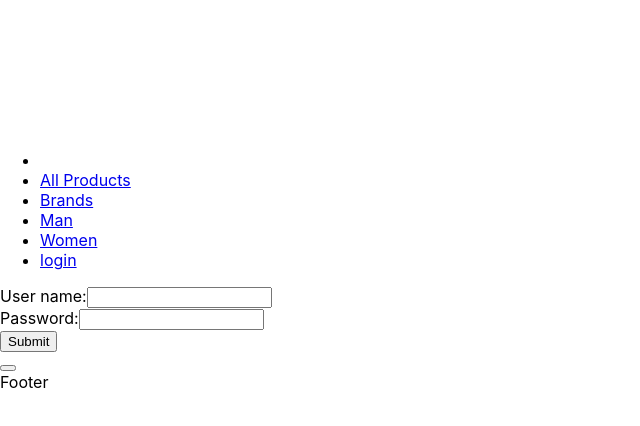
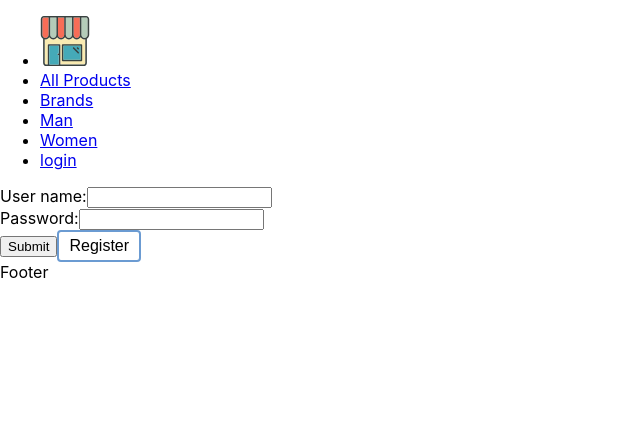
Before and after one commit to chukinnam/react_frontend, a React (Create React App) app: page /login in a window 1280 px wide. Shown: the top 426 px of the page, without its empty margins (0-640 px from the left). Built offline with nearby package versions, Linux system fonts and the light colour scheme.

Commit message:
register

```diff
--- a/src/Layout/Navbar.js
+++ b/src/Layout/Navbar.js
@@ -2,8 +2,10 @@ import React from "react";
 import { Routes, Route, Link } from "react-router-dom";
 import AllProduct from "../pages/AllProduct";
 import Brands from "../pages/Brands";
+import HomePage from "../pages/HomePage";
 import Loginpages from "../pages/Loginpages";
 import Man from "../pages/Man";
+import Register from "../pages/Register";
 import Women from "../pages/Women";
 const Navbar = () => {
   return (
@@ -13,7 +15,93 @@ const Navbar = () => {
           <li className="icon">
             <Link to="/">
               <span className="image">
-                <svg></svg>
+                <svg
+                  version="1.0"
+                  id="Layer_1"
+                  xmlns="http://www.w3.org/2000/svg"
+                  width="50px"
+                  height="50px"
+                  viewBox="0 0 64 64"
+                  enableBackground="new 0 0 64 64"
+                >
+                  <g>
+                    <g>
+                      <path
+                        fill="#F76D57"
+                        d="M43,2v22c0,2.209,1.791,4,4,4s4-1.791,4-4V2H43z"
+                      />
+                      <path
+                        fill="#F76D57"
+                        d="M23,24c0,2.209,1.791,4,4,4s4-1.791,4-4V2h-8V24z"
+                      />
+                      <path
+                        fill="#F76D57"
+                        d="M3,4v20c0,2.209,1.791,4,4,4s4-1.791,4-4V2H5C3.896,2,3,2.895,3,4z"
+                      />
+                    </g>
+                    <path
+                      fill="#F9EBB2"
+                      d="M58,60c0,1.104-0.896,2-2,2H26V37c0-0.516-0.447-1-1-1H11c-0.553,0-1,0.447-1,1v25H8c-1.104,0-2-0.896-2-2
+		V29.91C6.326,29.965,6.658,30,7,30c2.088,0,3.926-1.068,5-2.688C13.074,28.932,14.912,30,17,30s3.926-1.068,5-2.688
+		C23.074,28.932,24.912,30,27,30s3.926-1.068,5-2.688C33.074,28.932,34.912,30,37,30s3.926-1.068,5-2.688
+		C43.074,28.932,44.912,30,47,30s3.926-1.068,5-2.688C53.074,28.932,54.912,30,57,30c0.342,0,0.674-0.035,1-0.09V60z"
+                    />
+                    <g>
+                      <path
+                        fill="#B4CCB9"
+                        d="M33,24c0,2.209,1.791,4,4,4s4-1.791,4-4V2h-8V24z"
+                      />
+                      <path
+                        fill="#B4CCB9"
+                        d="M13,24c0,2.209,1.791,4,4,4s4-1.791,4-4V2h-8V24z"
+                      />
+                      <path
+                        fill="#B4CCB9"
+                        d="M59,2h-6v22c0,2.209,1.791,4,4,4s4-1.791,4-4V4C61,2.895,60.104,2,59,2z"
+                      />
+                    </g>
+                    <path
+                      fill="#394240"
+                      d="M59,0H5C2.789,0,1,1.789,1,4v20c0,2.219,1.208,4.152,3,5.189V60c0,2.211,1.789,4,4,4h48
+		c2.211,0,4-1.789,4-4V29.189c1.792-1.037,3-2.971,3-5.189V4C63,1.789,61.211,0,59,0z M51,2v22c0,2.209-1.791,4-4,4s-4-1.791-4-4V2
+		H51z M41,2v22c0,2.209-1.791,4-4,4s-4-1.791-4-4V2H41z M31,2v22c0,2.209-1.791,4-4,4s-4-1.791-4-4V2H31z M21,2v22
+		c0,2.209-1.791,4-4,4s-4-1.791-4-4V2H21z M3,4c0-1.105,0.896-2,2-2h6v22c0,2.209-1.791,4-4,4s-4-1.791-4-4V4z M12,62V38h12v10h-1
+		c-0.553,0-1,0.447-1,1s0.447,1,1,1h1v12H12z M58,60c0,1.104-0.896,2-2,2H26V37c0-0.516-0.447-1-1-1H11c-0.553,0-1,0.447-1,1v25H8
+		c-1.104,0-2-0.896-2-2V29.91C6.326,29.965,6.658,30,7,30c2.088,0,3.926-1.068,5-2.688C13.074,28.932,14.912,30,17,30
+		s3.926-1.068,5-2.688C23.074,28.932,24.912,30,27,30s3.926-1.068,5-2.688C33.074,28.932,34.912,30,37,30s3.926-1.068,5-2.688
+		C43.074,28.932,44.912,30,47,30s3.926-1.068,5-2.688C53.074,28.932,54.912,30,57,30c0.342,0,0.674-0.035,1-0.09V60z M57,28
+		c-2.209,0-4-1.791-4-4V2h6c1.104,0,2,0.895,2,2v20C61,26.209,59.209,28,57,28z"
+                    />
+                    <path
+                      fill="#394240"
+                      d="M53,36H29c-0.553,0-1,0.447-1,1v20c0,0.553,0.447,1,1,1h24c0.553,0,1-0.447,1-1V37
+		C54,36.447,53.553,36,53,36z M52,56H30V38h22V56z"
+                    />
+                    <g>
+                      <path
+                        fill="#45AAB8"
+                        d="M12,62h12V50h-1c-0.553,0-1-0.447-1-1s0.447-1,1-1h1V38H12V62z"
+                      />
+                      <rect
+                        x="30"
+                        y="38"
+                        fill="#45AAB8"
+                        width="22"
+                        height="18"
+                      />
+                    </g>
+                    <path
+                      fill="#394240"
+                      d="M48.293,42.707C48.488,42.902,48.744,43,49,43s0.512-0.098,0.707-0.293c0.391-0.391,0.391-1.023,0-1.414
+		l-1-1c-0.391-0.391-1.023-0.391-1.414,0s-0.391,1.023,0,1.414L48.293,42.707z"
+                    />
+                    <path
+                      fill="#394240"
+                      d="M48.293,47.707C48.488,47.902,48.744,48,49,48s0.512-0.098,0.707-0.293c0.391-0.391,0.391-1.023,0-1.414
+		l-6-6c-0.391-0.391-1.023-0.391-1.414,0s-0.391,1.023,0,1.414L48.293,47.707z"
+                    />
+                  </g>
+                </svg>
               </span>
             </Link>
           </li>
@@ -40,6 +128,8 @@ const Navbar = () => {
         <Route path="/man" element={<Man />} />
         <Route path="/women" element={<Women />} />
         <Route path="/login" element={<Loginpages />} />
+        <Route path="/" element={<HomePage />} />
+        <Route path="/register" element={<Register />} />
       </Routes>
     </>
   );
--- /dev/null
+++ b/src/components/Button.js
@@ -0,0 +1,28 @@
+import React from "react";
+import { useNavigate } from "react-router-dom";
+const Button = (props) => {
+  const buttonStyle = {
+    border: "2px solid rgb(107, 155, 210)",
+    borderRadius: "4px",
+    fontSize: "16px",
+    color: "#000000",
+    backgroundColor: "#ffffff",
+    cursor: "pointer",
+    padding: "5px 10px",
+  };
+  const navigate = useNavigate();
+  const handlebutton = (e) => {
+    if (props.redirect) {
+      navigate("/" + props.redirectPath);
+    } else {
+      console.log("do.....");
+    }
+  };
+  return (
+    <button style={buttonStyle} onClick={handlebutton}>
+      {props.name}
+    </button>
+  );
+};
+
+export default Button;
--- a/src/features/auth/authSlices.js
+++ b/src/features/auth/authSlices.js
@@ -8,7 +8,7 @@ export const login = createAsyncThunk("auth/login", async (user, thunkAPI) => {
   try {
     // wait server return value
     const data = await authServer.login(user);
-    if (data.successç) {
+    if (data.success) {
       //id success "fulfilled" will do
       return data;
     } else {
@@ -19,6 +19,22 @@ export const login = createAsyncThunk("auth/login", async (user, thunkAPI) => {
     console.log(error);
   }
 });
+//register
+export const register = createAsyncThunk(
+  "auth/register",
+  async (user, thunkAPI) => {
+    try {
+      const data = await authServer.register(user);
+      if (data.success) {
+        return data;
+      } else {
+        return thunkAPI.rejectWithValue(data.message);
+      }
+    } catch (error) {
+      console.log(error);
+    }
+  }
+);
 //get user information from localstorage
 const user = JSON.parse(localStorage.getItem("user"));
 //create a auth slice
@@ -55,6 +71,11 @@ const authSlice = createSlice({
         state.user = null;
         state.auth = false;
         state.message = action.payload;
+      })
+      .addCase(register.fulfilled, (state, action) => {
+        state.loading = false;
+        state.user = action.payload;
+        state.auth = true;
       });
   },
 });
--- /dev/null
+++ b/src/pages/HomePage.js
@@ -0,0 +1,7 @@
+import React from "react";
+
+const HomePage = () => {
+  return <div>HomePage</div>;
+};
+
+export default HomePage;
--- a/src/pages/Loginpages.js
+++ b/src/pages/Loginpages.js
@@ -2,6 +2,7 @@ import React, { useEffect, useState } from "react";
 import { useNavigate } from "react-router-dom";
 import { useSelector, useDispatch } from "react-redux";
 import { login } from "../features/auth/authSlices";
+import Button from "../components/Button";
 const Loginpages = () => {
   // use navigation to redirect
   const navigate = useNavigate();
@@ -16,8 +17,6 @@ const Loginpages = () => {
   useEffect(() => {
     if (auth) {
       navigate("/all_products");
-    } else {
-      console.log("login again");
     }
   }, [auth, user, loading, message, dispatch, navigate]);
   //handle input value
@@ -31,17 +30,6 @@ const Loginpages = () => {
     // call redux login function adn pass value
     dispatch(login(formValue));
   };
-  //test get profile
-  const getProfile = async () => {
-    const response = await fetch("/api/user/profile", {
-      method: "POST",
-      mode: "cors",
-      credentials: "include",
-    });
-    const data = await response.json();
-    console.log(data);
-  };
-
   return (
     <section>
       <div className="LoginContainer">
@@ -67,16 +55,16 @@ const Loginpages = () => {
                 value={formValue.password}
               ></input>
             </div>
-            <div className="submit">
+            <div className="form button">
               <input type="submit" value="Submit" />
+              <Button
+                redirect={true}
+                redirectPath={"register"}
+                name={"Register"}
+              />
             </div>
-            <div></div>
           </form>
         </div>
-      </div>
-
-      <div>
-        <button onClick={getProfile}></button>
       </div>
     </section>
   );
--- /dev/null
+++ b/src/pages/Register.js
@@ -0,0 +1,63 @@
+import React, { useState } from "react";
+
+const Register = () => {
+  const [formVlaue, setFormValue] = useState({
+    username: "",
+    password1: "",
+    password2: "",
+  });
+  const handleSubmit = async (event) => {
+    event.preventDefault();
+  };
+  const handleChange = (event) => {
+    const { name, value } = event.target;
+    setFormValue((prevState) => ({ ...prevState, [name]: value }));
+  };
+  return (
+    <>
+      <section>
+        <div className="register-container">
+          <form id="register_form" onSubmit={handleSubmit}>
+            <div className="register flexbox">
+              <div>
+                <label htmlFor="username">Username:</label>
+                <input
+                  type="text"
+                  name="username"
+                  id="username"
+                  value={formVlaue.username}
+                  onChange={handleChange}
+                />
+              </div>
+              <div>
+                <label htmlFor="password1">Password:</label>
+                <input
+                  type="password"
+                  name="password1"
+                  id="password1"
+                  value={formVlaue.password1}
+                  onChange={handleChange}
+                />
+              </div>
+              <div>
+                <label htmlFor="password2">Confirm Password</label>
+                <input
+                  type="password"
+                  name="password2"
+                  id="password2"
+                  value={formVlaue.password2}
+                  onChange={handleChange}
+                ></input>
+              </div>
+            </div>
+            <div className="submit">
+              <input type="submit" value="Submit" />
+            </div>
+          </form>
+        </div>
+      </section>
+    </>
+  );
+};
+
+export default Register;
--- a/src/servers/authServer.js
+++ b/src/servers/authServer.js
@@ -1,4 +1,4 @@
-// create auth function and return user data
+// create auth function communicate with server and return user data
 const login = async (userData) => {
   try {
     const response = await fetch("/api/user/login", {
@@ -17,9 +17,27 @@ const login = async (userData) => {
     console.log(error.json());
   }
 };
-
+//create a new user and return a success message
+const register = async (userData) => {
+  try {
+    const response = await fetch("/api/user/register", {
+      method: "POST",
+      mode: "cors",
+      credentials: "include",
+      headers: {
+        "Content-Type": "application/json",
+      },
+      body: JSON.stringify(userData),
+    });
+    const data = await response.json();
+    return data;
+  } catch (error) {
+    console.log(error);
+  }
+};
 const authServer = {
   login,
+  register,
 };
 
 export default authServer;
```
Also changed, not shown: src/assets/shop-icon.svg (added).
